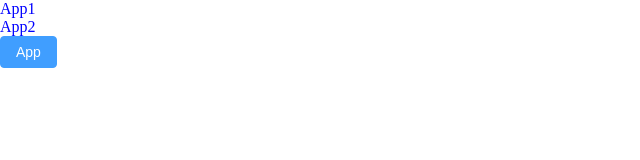
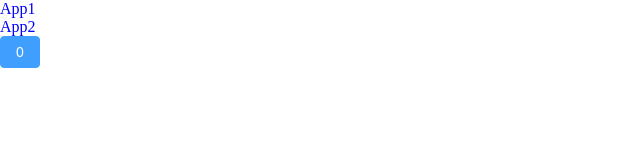
Before and after one commit to Stan-forever/vite-monitor, a Vue app: page / in a window 1280 px wide. Shown: the top 160 px of the page, without its empty margins (0-640 px from the left). Built offline with nearby package versions, Linux system fonts and the light colour scheme.

Commit message:
chore:安装pinia

```diff
--- a/package.json
+++ b/package.json
@@ -14,6 +14,7 @@
   },
   "dependencies": {
     "element-plus": "^2.7.6",
+    "pinia": "^2.1.7",
     "sass": "^1.77.6",
     "vue": "^3.4.29"
   },
--- a/src/App.vue
+++ b/src/App.vue
@@ -1,12 +1,25 @@
 <template>
-	<div class="appTest flex">
+  <div class="flex appTest">
     <div class="child">App1</div>
     <div class="child">App2</div>
-		<el-button type="primary">App</el-button>
+    <el-button type="primary" @click="handleIncrease">{{ currrentCount }}</el-button>
   </div>
 </template>
 
-<script setup lang="ts"></script>
+<script setup lang="ts">
+import { computed } from 'vue'
+import { useCounterStore } from '@/stores/modules/counter'
+
+const couter = useCounterStore()
+
+const currrentCount = computed(() => {
+  return couter.count
+})
+
+const handleIncrease = () => {
+  couter.increment()
+}
+</script>
 
 <style lang="scss" scoped>
 .appTest {
--- a/src/main.ts
+++ b/src/main.ts
@@ -3,6 +3,9 @@ import { createApp } from 'vue'
 //ElementPlus
 import ElementPlus from 'element-plus'
 import 'element-plus/dist/index.css'
+
+//Pinia
+import { createPinia } from 'pinia'
 
 //taildwindcss
 import 'tailwindcss/tailwind.css'
@@ -12,5 +15,7 @@ import '@/styles/reset.css'
 import App from './App.vue'
 
 const app = createApp(App)
+const pinia = createPinia()
 app.use(ElementPlus)
+app.use(pinia)
 app.mount('#app')
--- /dev/null
+++ b/src/stores/modules/counter.ts
@@ -0,0 +1,15 @@
+// stores/counter.js
+import { defineStore } from 'pinia'
+
+export const useCounterStore = defineStore('counter', {
+  state: () => {
+    return { count: 0 }
+  },
+  // 也可以这样定义
+  // state: () => ({ count: 0 })
+  actions: {
+    increment() {
+      this.count++
+    }
+  }
+})
```
Lines whose indentation alone changed are shown as unchanged.
